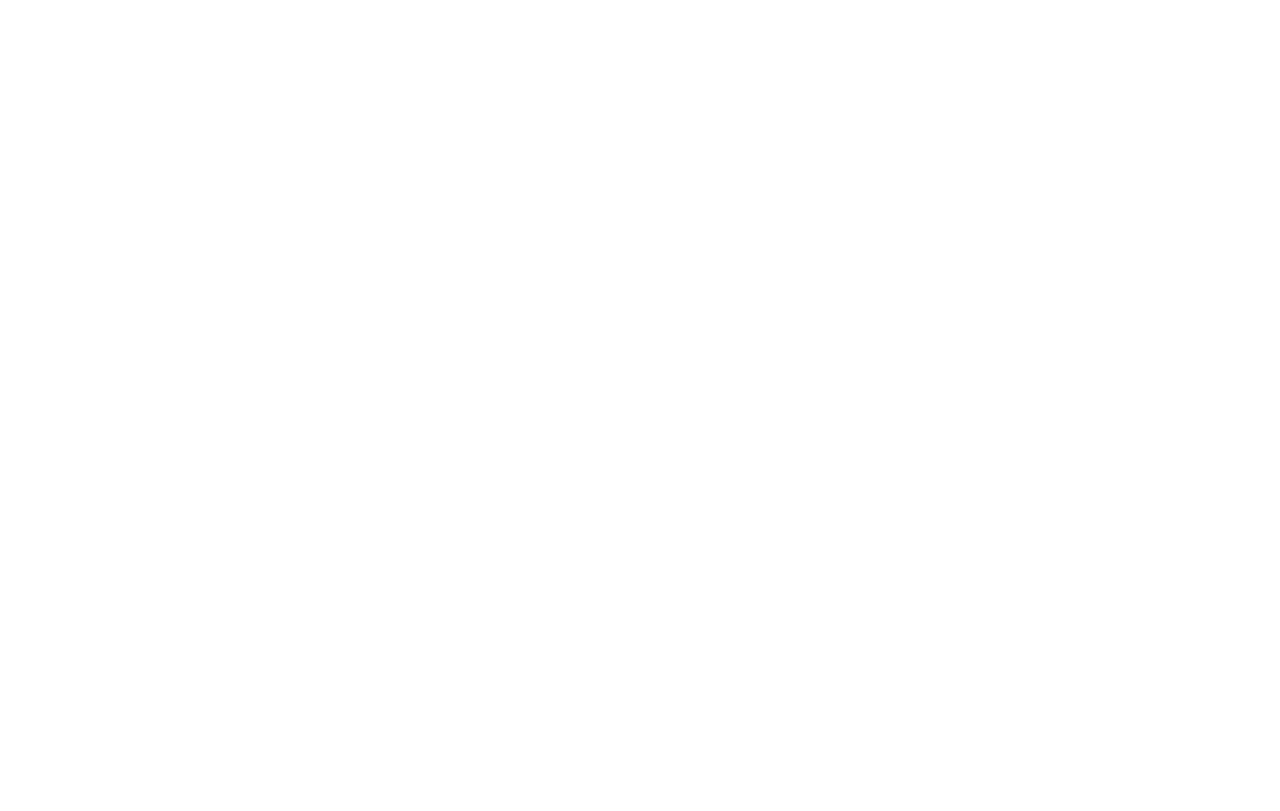
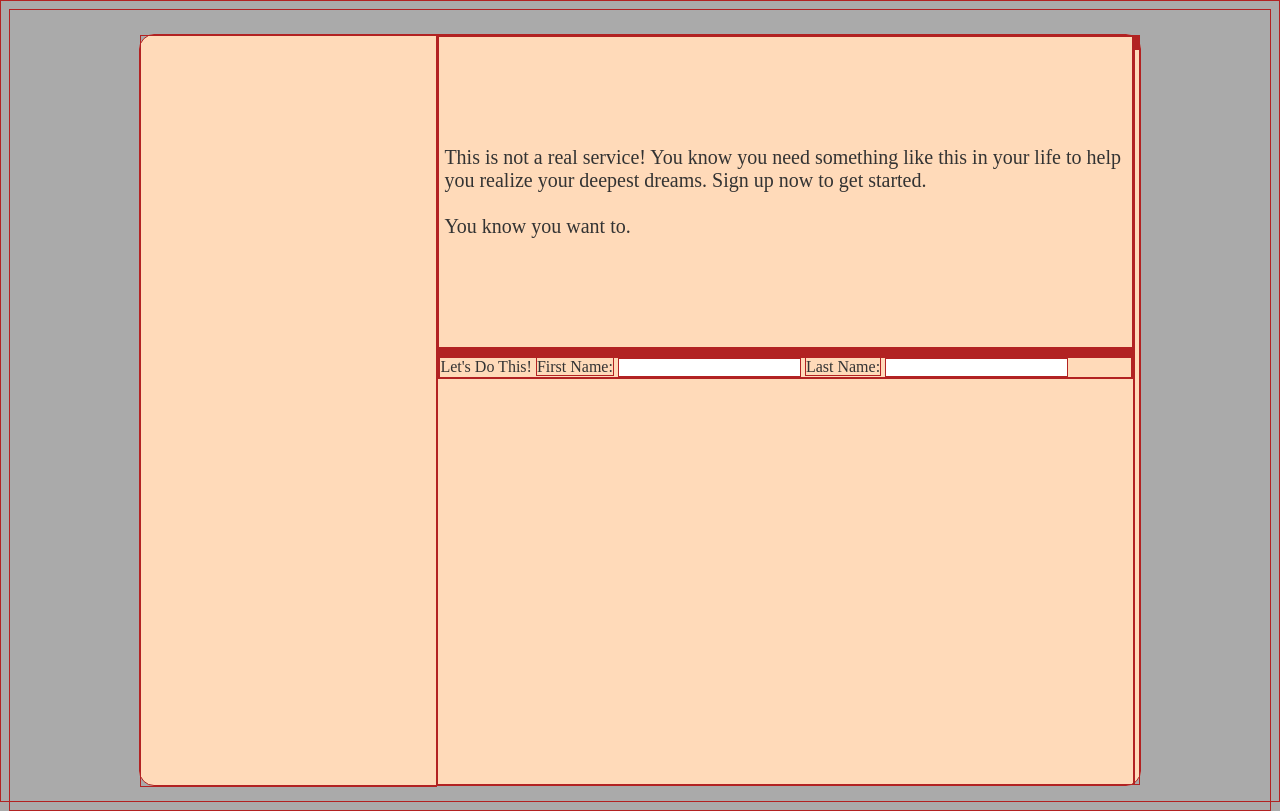
Before and after one commit to matman89/FormPractice, a plain HTML site: page index.html in a window 1280 px wide. Drawn offline with Linux system fonts and the light colour scheme.

Commit message:
Form main box

```diff
--- a/index.html
+++ b/index.html
@@ -1,26 +1,46 @@
-
 <!DOCTYPE html>
 <html lang="en">
 <head>
     <meta charset="UTF-8">
     <meta http-equiv="X-UA-Compatible" content="IE=edge">
     <meta name="viewport" content="width=device-width, initial-scale=1.0">
-    <title>Document</title>
+    <link rel="stylesheet" href="style.css">
+    <title>Sign up Today!</title>
 </head>
 <body>
     <div class="mainbox">
         <div class="lbox">
         </div>
         <div class="rbox">
-            <div class="row1"></div>
+            <div class="row1">This is not a real service! You know you
+                need something like this in your life to help you realize
+                your deepest dreams. Sign up now to get started.
+                <br>
+                <br>You know you want to.
+            </div>
             <div class="row2"></div>
-            <div class="row3">
+            <div class="row3"></div>
+            <div class="row4"></div>
+            <div class="row5"></div>
+            <div class="row6">
+                <form action="example.com/path" method="post">
+                    Let's Do This!
+                    <label for="firstName">First Name:</label>
+                    <input type="text" id="firstName">
+                    <label for="LastName">Last Name:</label>
+                    <input type="text" id="LastName">
+                </form>
+            </div>
+            </div>
+            <div class="row7">
                 <div class="Col1">
                     <div class = "button"></div>
                     <div class = "login"></div>
                 </div>
                 <div class="Col2"></div>
                 <div class="Col3"></div>
+            <div class="row8"></div>
+            <div class="row9"></div>
             </div>
         </div>
     </div>
--- a/style.css
+++ b/style.css
@@ -0,0 +1,46 @@
+*
+{
+ border: 1px solid firebrick;
+}
+
+html, body {
+    height: 100%;
+  }
+
+body
+{
+    display: flex;
+    background: #aaa;
+    color: #333;
+    align-items: center;
+    justify-content: center;
+}
+
+.mainbox
+{
+    display: flex;
+    border-radius: 15px;
+    justify-content: center;
+    background-color: peachpuff;
+    height: 750px;
+    width: 1000px;
+}
+
+.lbox
+{
+    display:flex;
+    height: 750px;
+    width: 500px;
+}
+
+
+
+.row1
+{
+    display: flex;
+    justify-content: center;
+    align-items: center;
+    height: 300px;
+    padding: 5px;
+    font-size: 20px;;
+}
```
